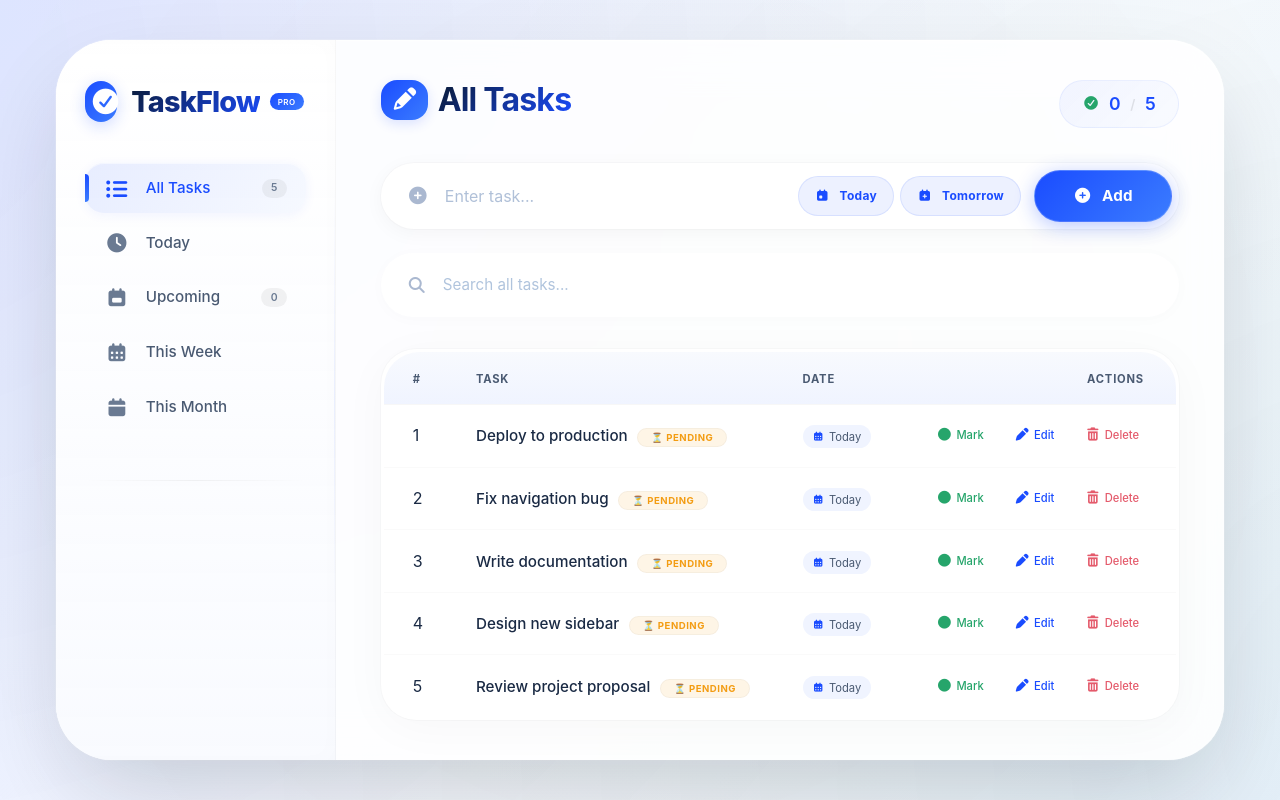
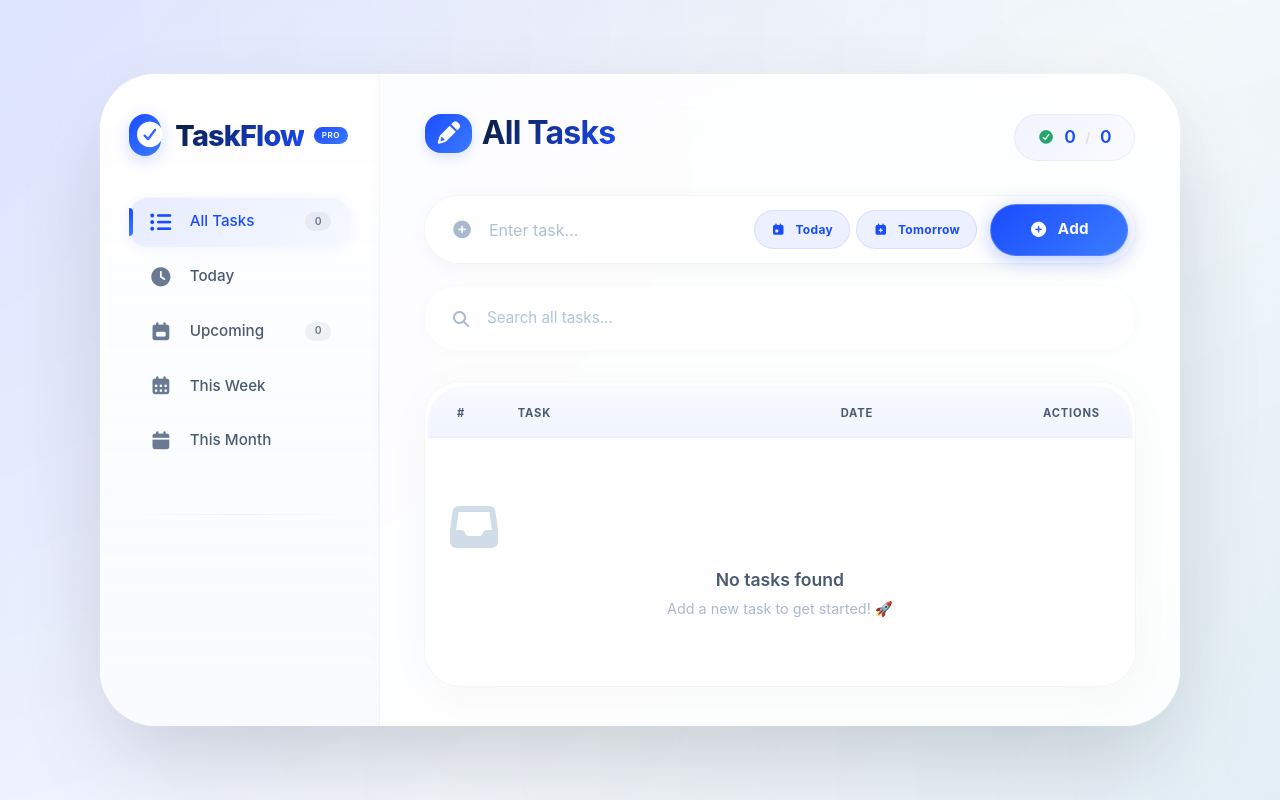
Before and after one commit to shawnn333/crud, a React (Create React App) app: page / in a window 1280 px wide. Built offline with nearby package versions, Linux system fonts and the light colour scheme.

Commit message:
remove sample-task auto-reseed so deleted/empty state persists correctly

```diff
--- a/package.json
+++ b/package.json
@@ -1 +1 @@
-{"name":"crud","version":"0.1.0","private":true,"homepage":"https://shawnn333.github.io/crud","dependencies":{"@fortawesome/fontawesome-free":"^7.3.0","@reduxjs/toolkit":"^2.12.0","@testing-library/dom":"^10.4.1","@testing-library/jest-dom":"^6.9.1","@testing-library/react":"^16.3.2","@testing-library/user-event":"^13.5.0","bootstrap":"^5.3.8","react":"^19.2.7","react-dom":"^19.2.7","react-icons":"^5.6.0","react-redux":"^9.3.0","react-scripts":"5.0.1","redux-thunk":"^3.1.0","web-vitals":"^2.1.4"},"scripts":{"start":"react-scripts start","build":"react-scripts build","test":"react-scripts test","eject":"react-scripts eject","predeploy":"npm run build","deploy":"gh-pages -d build"},"eslintConfig":{"extends":["react-app","react-app/jest"]},"browserslist":{"production":[">0.2%","not dead","not op_mini all"],"development":["last 1 chrome version","last 1 firefox version","last 1 safari version"]},"devDependencies":{"gh-pages":"^6.3.0"}}
+{"name":"crud","version":"0.1.0","private":true,"homepage":"https://shawnn333.github.io/crud","dependencies":{"@fortawesome/fontawesome-free":"^7.2.0","@reduxjs/toolkit":"^2.12.0","@testing-library/dom":"^10.4.1","@testing-library/jest-dom":"^6.9.1","@testing-library/react":"^16.3.2","@testing-library/user-event":"^13.5.0","bootstrap":"^5.3.8","react":"^19.2.7","react-dom":"^19.2.7","react-icons":"^5.6.0","react-redux":"^9.3.0","react-scripts":"5.0.1","redux-thunk":"^3.1.0","web-vitals":"^2.1.4"},"scripts":{"start":"react-scripts start","build":"react-scripts build","test":"react-scripts test","eject":"react-scripts eject","predeploy":"npm run build","deploy":"gh-pages -d build"},"eslintConfig":{"extends":["react-app","react-app/jest"]},"browserslist":{"production":[">0.2%","not dead","not op_mini all"],"development":["last 1 chrome version","last 1 firefox version","last 1 safari version"]},"devDependencies":{"gh-pages":"^6.3.0"}}
--- a/src/app/boot.js
+++ b/src/app/boot.js
@@ -8,8 +8,9 @@ import { ToggleTaskCompletionUseCase } from '../domain/usecases/toggleTaskComple
 
 // Create the single repository instance for the app.
 // This is the ONLY object allowed to touch localStorage for tasks.
+// Tasks you add persist across refresh; deleting a task removes it for
+// good (no auto-reseeding of sample/demo tasks).
 const taskRepository = new LocalStorageTaskRepository();
-taskRepository.addSampleDataIfEmpty();
 
 // Create and export use cases - these are what the Redux/state layer
 // and views should depend on. Nothing above this line should be
--- a/src/data/repositories/LocalStorageTaskRepository.js
+++ b/src/data/repositories/LocalStorageTaskRepository.js
@@ -119,18 +119,4 @@ export class LocalStorageTaskRepository extends ITaskRepository {
   async count() {
     return this.tasks.length;
   }
-
-  // Add sample data if empty
-  addSampleDataIfEmpty() {
-    if (this.tasks.length === 0) {
-      const sampleTasks = [
-        'Review project proposal',
-        'Design new sidebar',
-        'Write documentation',
-        'Fix navigation bug',
-        'Deploy to production'
-      ];
-      sampleTasks.forEach(text => this.addTask(text));
-    }
-  }
 }
```
Also changed, not shown: src/data/repositories/InMemoryTaskRepository.js (+0 -12 lines), 1 other file (tests, documents, lock files or other folders).
